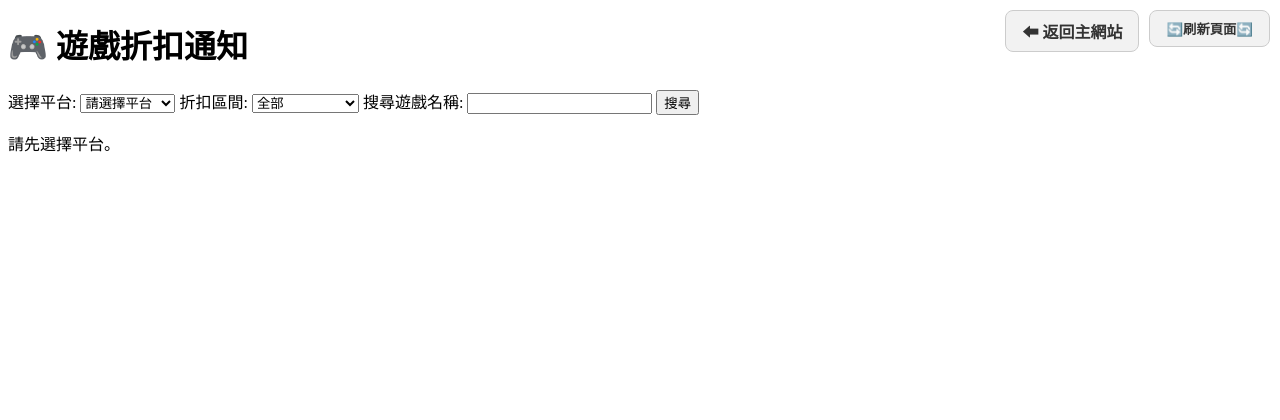
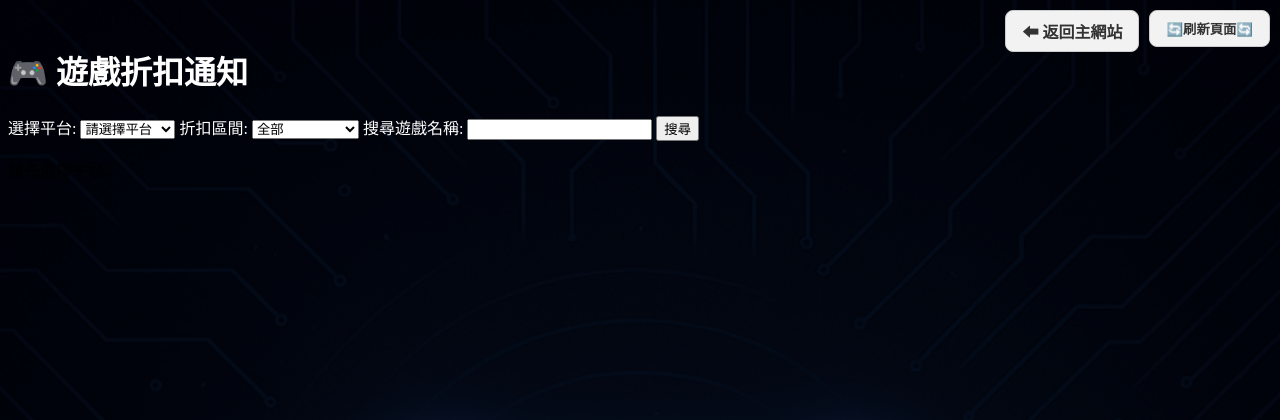
Before and after one commit to oounjh/Infopaw, a Flask app: page /freegames/ in a window 1280 px wide. Shown: the top 420 px of the page. Run offline with Flask 3, Linux system fonts and the light colour scheme.

Commit message:
遊戲特惠背景

```diff
--- a/templates/遊戲折扣通知.html
+++ b/templates/遊戲折扣通知.html
@@ -3,6 +3,7 @@
 <head>
     <meta charset="UTF-8">
     <title>遊戲折扣通知</title>
+    <!--吉祥物圖-->>
     <style>
         img {
             max-width: 100%;
@@ -15,8 +16,14 @@
         }
     </style>
 </head>
-<body>
-    <h1>🎮 遊戲折扣通知</h1>
+    <!--背景-->
+<body style="min-height: 100vh;
+             background-image: url('/static/game.png');
+             background-size: cover;
+             background-repeat: no-repeat;
+             background-position: center;
+             background-attachment: fixed;">
+    <h1 style="color: white;">🎮 遊戲折扣通知</h1>
 
 
     <!--吉祥物-->
@@ -190,7 +197,7 @@
 
 
     <form method="get">
-        <label for="platform">選擇平台: </label>
+        <label style="color: white;" for="platform">選擇平台: </label>
         <select name="platform" id="platform" onchange="handlePlatformChange(true)">
             <option value="" disabled selected>請選擇平台</option>
             <option value="steam">Steam</option>
@@ -198,7 +205,7 @@
             <option value="gog">GOG</option>
         </select>
 
-        <label for="discount_range">折扣區間: </label>
+        <label style="color: white;" for="discount_range">折扣區間: </label>
         <select name="discount_range" id="discount_range" onchange="this.form.submit()">
             <option value="">全部</option>
             <option value="100">🎁 100% 免費</option>
@@ -209,7 +216,7 @@
             <option value="1-19">💰 1%~19%</option>
         </select>
 
-        <label for="search">搜尋遊戲名稱: </label>
+        <label style="color: white;" for="search">搜尋遊戲名稱: </label>
         <input type="text" id="search" name="search">
         <button type="submit">搜尋</button>
     </form>
@@ -307,7 +314,7 @@
                     }
 
                     const listHTML = filteredGames.map(game => `
-                        <li style="border: 1px solid #ccc; border-radius: 8px; padding: 16px; width: 400px;">
+                        <li style="border: 1px solid #ccc; color: white; background-color: rgba(255, 255, 255, 0.2); border-radius: 8px; padding: 16px; width: 400px;">
                             <h3>${game.title}</h3>
                             <img src="${game.image_big}" onerror="this.onerror=null; this.src='${game.image_small}';" alt="game image">
                             <p>平台: ${game.platform}</p>
@@ -316,7 +323,7 @@
                                 <p><strong>折扣:</strong> ${game.discount || '無折扣'}</p>
                                 <p><strong>現價:</strong> ${game.final_price || '免費'}</p>
                             </div>
-                            <a href="${game.link}" target="_blank">前往購買</a>
+                            <a href="${game.link}" target="_blank" style="color: #808080;">前往購買</a>
                         </li>
                     `).join('');
 
```
Also changed, not shown: static/game.png (added).
